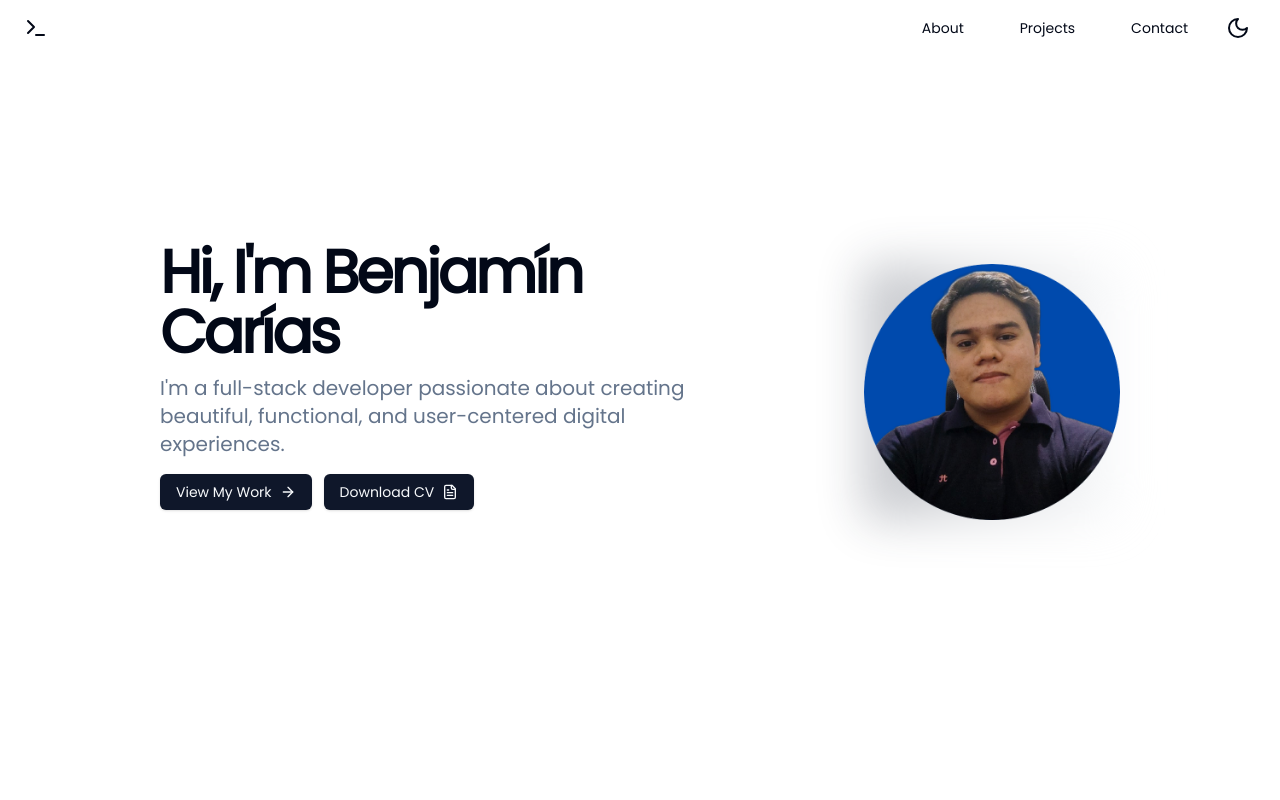
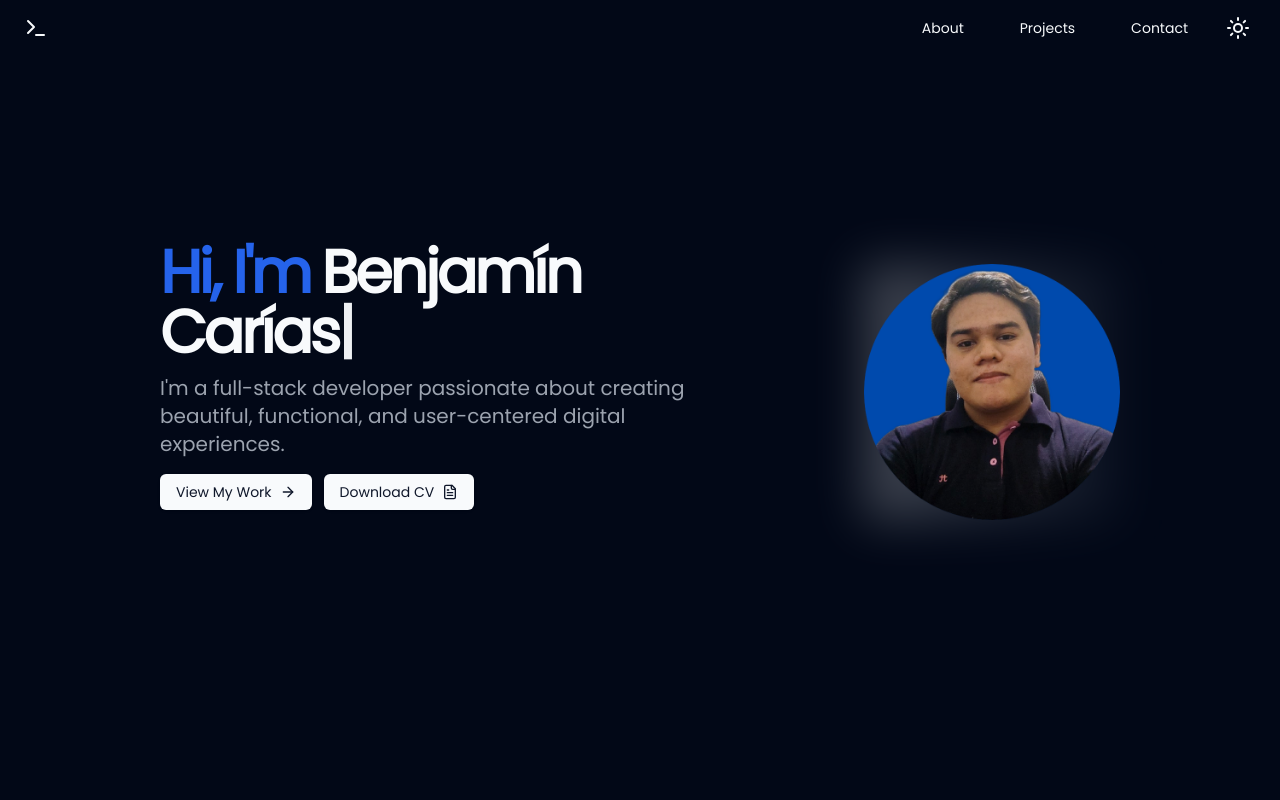
Before and after one commit to devbenja/mi-portfolio, a Next.js app: page / in a window 1280 px wide. Shown: the top 800 px of the page. Built offline with nearby package versions, Linux system fonts and the light colour scheme.

Commit message:
Add React Typed

```diff
--- a/package.json
+++ b/package.json
@@ -20,6 +20,7 @@
     "next": "14.2.6",
     "react": "^18",
     "react-dom": "^18",
+    "react-typed": "^2.0.12",
     "tailwind-merge": "^2.5.2",
     "tailwindcss-animate": "^1.0.7"
   },
--- a/src/app/Scroll.css
+++ b/src/app/Scroll.css
@@ -5,7 +5,7 @@
 
     }
 
-    to{
+    to {
         opacity: 1;
         scale: 1;
     }
--- a/src/app/page.js
+++ b/src/app/page.js
@@ -13,10 +13,12 @@ import { Experience } from "@/components/Experience";
 import { Projects } from "@/components/Projects";
 import { Contact } from '@/components/Contact';
 
+import { ReactTyped  } from 'react-typed';
+
 export default function Home() {
 
 	const [mobileMenuOpen, setMobileMenuOpen] = useState(false);
-	const [darkMode, setDarkMode] = useState(false);
+	const [darkMode, setDarkMode] = useState(true);
 
 
 	const toggleDarkMode = () => {
@@ -71,7 +73,7 @@ export default function Home() {
 
 				<section className="w-full h-screen py-12 md:py-24 lg:py-32 xl:py-44 border-b-2 mt-8 md:mt-0">
 					<div className="container px-4 md:px-6 lg:px-40">
-						<div className="grid gap-6 lg:grid-cols-[1fr_300px] xl:grid-cols-[1fr_350px] items-center">
+						<div className="grid gap-10 lg:grid-cols-[1fr_300px] xl:grid-cols-[1fr_350px] items-center">
 							<div className="flex items-center justify-center lg:justify-end order-first lg:order-last mt-8">
 								<div className="relative w-48 h-48 lg:w-64 lg:h-64">
 									<div className="absolute inset-0 bg-gradient-to-r from-primary to-secondary opacity-25 blur-xl"></div>
@@ -88,7 +90,13 @@ export default function Home() {
 							<div className="flex flex-col justify-center space-y-14 md:space-y-4 text-center md:text-left">
 								<div className="space-y-3">
 									<h1 className="text-3xl font-bold tracking-tighter sm:text-5xl xl:text-6xl/none">
-										Hi, I'm Benjamín Carías
+										<span className="text-blue-600 mr-3">Hi, I'm</span>
+										<ReactTyped
+											strings={['Benjamín Carías']}
+											typeSpeed={40}
+											backSpeed={60}
+											loop
+										/>
 									</h1>
 									<p className="max-w-[600px] text-muted-foreground md:text-xl dark:text-gray-400">
 										I'm a full-stack developer passionate about creating beautiful, functional, and user-centered digital experiences.
@@ -118,7 +126,7 @@ export default function Home() {
 
 				<Projects />
 
-				<Contact/>
+				<Contact />
 			</div>
 		</div>
 	);
--- a/src/components/Contact.jsx
+++ b/src/components/Contact.jsx
@@ -11,8 +11,8 @@ export const Contact = () => {
         <section id="contact" className="h-screen w-full py-12 md:py-24 scrollcito">
             <div className="container px-4 md:px-6 lg:px-40">
                 <h3 className="text-3xl font-bold tracking-tighter sm:text-4xl md:text-5xl mb-14 text-center">Get in Touch</h3>
-                <div className="grid gap-6 lg:grid-cols-2">
-                    <div className="space-y-4">
+                <div className="grid gap-10 md:gap-6 lg:grid-cols-2">
+                    <div className="space-y-6">
                         <h3 className="text-2xl font-bold">Contact Information</h3>
                         <div className="flex items-center space-x-2">
                             <Mail className="h-5 w-5 text-primary" />
@@ -26,7 +26,7 @@ export const Contact = () => {
                             <MapPin className="h-5 w-5 text-primary" />
                             <span>Managua, Nicaragua</span>
                         </div>
-                        <div className="flex space-x-4 mt-4">
+                        <div className="flex items-center justify-center md:justify-startA space-x-4 mt-4">
                             <Button variant="outline" size="icon" asChild>
                                 <Link href="https://github.com/janedoe" target="_blank" rel="noopener noreferrer">
                                     <Github className="h-5 w-5" />
```
Also changed, not shown: 1 other file (tests, documents, lock files or other folders).
